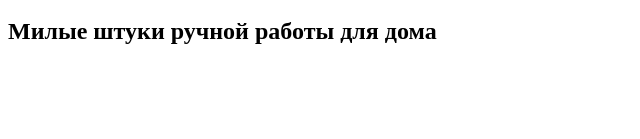
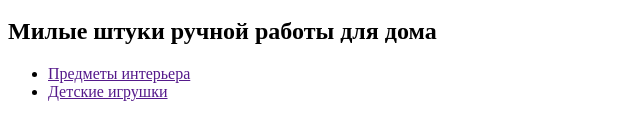
Before and after one commit to Pacata/mishka, a website: page index.html in a window 1280 px wide. Shown: the part 209-348 px from the top of the page, without its empty margins (0-640 px from the left). Drawn offline with Linux system fonts and the light colour scheme.

Commit message:
Added block nav-catalog

```diff
--- a/index.html
+++ b/index.html
@@ -40,6 +40,16 @@
             Милые штуки ручной работы для дома
           </h2>
         </header>
+        <nav class="nav-catalog">
+          <ul class="nav-catalog__list">
+            <li class="nav-catalog__item">
+              <a href="" class="nav-catalog__link">Предметы интерьера</a>
+            </li>
+            <li class="nav-catalog__item">
+              <a href="" class="nav-catalog__link">Детские игрушки</a>
+            </li>
+          </ul>
+        </nav>
       </section>
     </main>
   </body>
```
